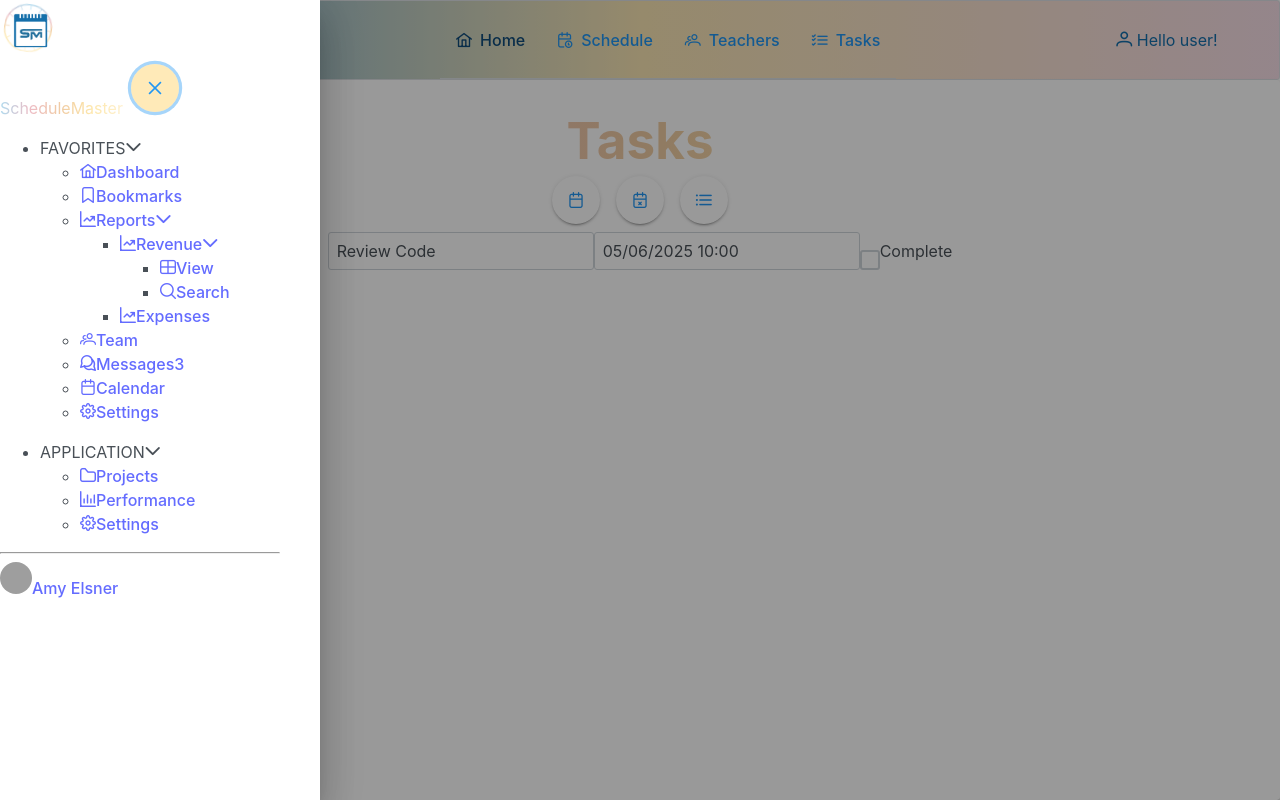
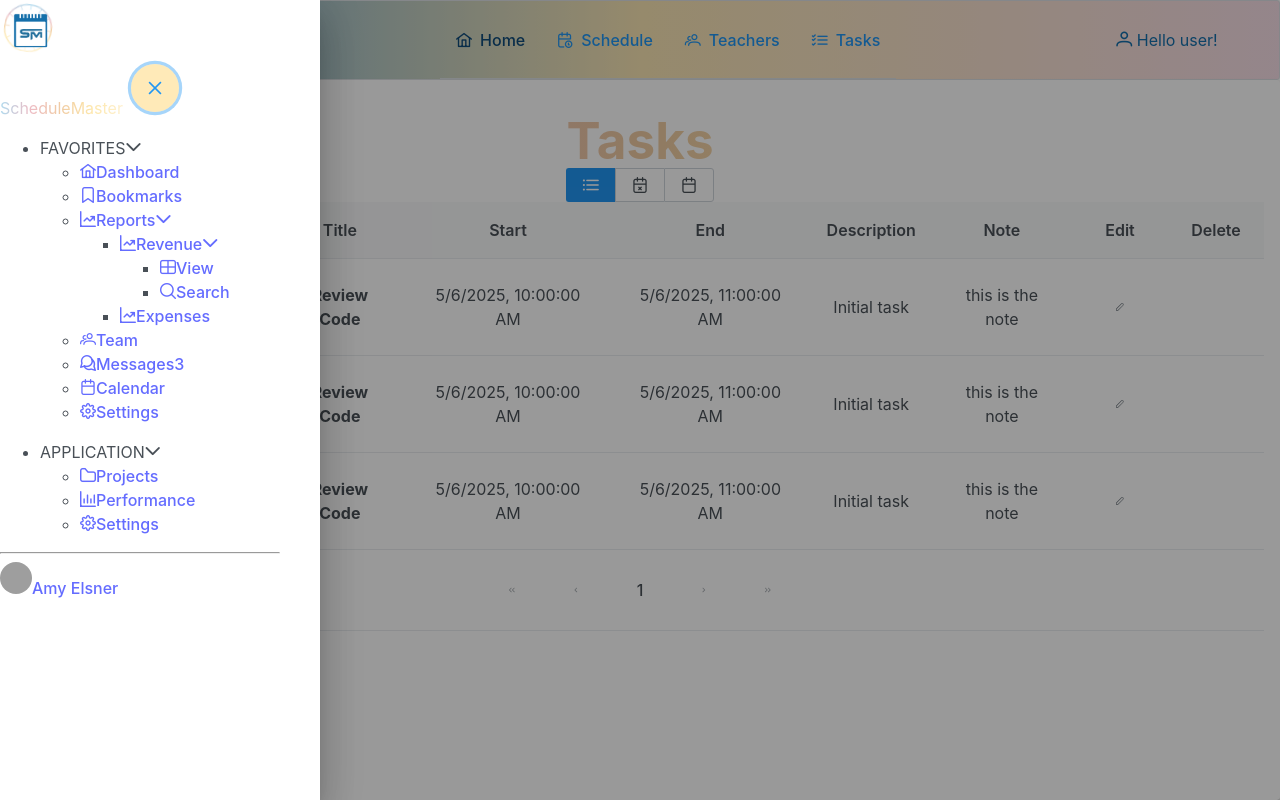
Before and after one commit to MONS-Designers/ScheduleMaster, a React (Vite) app in the folder ScheduleMasterClient/: page /tasks in a window 1280 px wide. Built offline with nearby package versions, Linux system fonts and the light colour scheme; grey boxes are pictures that could not be loaded.

Commit message:
Update task's list view

```diff
--- a/ScheduleMasterClient/src/components/tasks/ListViewTasks.tsx
+++ b/ScheduleMasterClient/src/components/tasks/ListViewTasks.tsx
@@ -5,6 +5,10 @@ import { Column } from "primereact/column";
 import { InputText } from "primereact/inputtext";
 import { Calendar } from "primereact/calendar";
 import { Checkbox } from "primereact/checkbox";
+import { priorityMap } from "../../utils/priorityMap";
+import { Chip } from "primereact/chip";
+import './TasksView.css';
+import { Button } from "primereact/button";
 
 interface Props {
   tasks: ITaskDTO[];
@@ -16,34 +20,37 @@ const ListViewTasks: React.FC<Props> = ({ tasks, onUpdate }) => {
     onUpdate({ ...task, [field]: value });
   };
 
+  const onRowEditComplete = (e: any) => {
+    // let _teachers = [...data];
+    // let { newData, index } = e;
+
+    // _teachers[index] = newData;
+
+    // setData(_teachers);
+    // Simulate saving to the server
+  };
+
+
+  const handleDelete = (teacherId: number): void => {
+    // Open a dialog with a question
+  };
+
   return (
-    <DataTable value={tasks} editMode="cell">
-      <Column
-        field="title"
-        header="Title"
-        editor={options => (
-          <InputText
-            value={options.rowData.title}
-            onChange={e => onCellEdit(options.rowData, "title", e.target.value)}
-          />
-        )}
+    <DataTable value={tasks} dataKey='id' paginator rows={25} editMode="row" onRowEditComplete={onRowEditComplete}>
+      <Column header="#" body={(_, options) => options.rowIndex + 1} />
+      <Column className="priority" field="priorityId" header="Priority" body={row => {
+        const priority = priorityMap[row.priorityId as keyof typeof priorityMap] || { label: "Unknown", color: "var(--gray-300)" };
+        return (
+          <Chip label={priority.label} style={{ backgroundColor: priority.color }} />
+        );
+      }}
       />
-      <Column
-        field="startDate"
-        header="Start"
-        body={row => new Date(row.startDate).toLocaleString()}
-        editor={options => (
-          <Calendar
-            // value={row.startDate ? new Date(row.startDate) : undefined}
-            onChange={e => onCellEdit(options.rowData, "startDate", e.value?.toISOString())}
-            showTime
-          />
-        )}
-      />
-      <Column
-        field="isComplete"
-        header="Complete"
-        body={row => (row.isComplete ? "Yes" : "No")}
+      <Column field="isComplete" header="Complete" body={row => (
+        <i
+          className={`pi ${row.isComplete ? "pi-check-circle Completed" : "pi-times-circle Incomplete"}`}
+          aria-label={row.isComplete ? "Completed" : "Incomplete"}
+        />
+      )}
         editor={options => (
           <Checkbox
             checked={options.rowData.isComplete}
@@ -51,6 +58,42 @@ const ListViewTasks: React.FC<Props> = ({ tasks, onUpdate }) => {
           />
         )}
       />
+      <Column className="bold-title" field="title" header="Title" editor={options => (
+        <InputText value={options.rowData.title} onChange={e => onCellEdit(options.rowData, "title", e.target.value)} />
+      )}
+      />
+      <Column field="startDate" header="Start" body={row => new Date(row.startDate).toLocaleString()} editor={options => (
+        <Calendar showTime
+          value={options.rowData.startDate ? new Date(options.rowData.startDate) : undefined}
+          onChange={e => onCellEdit(options.rowData, "startDate", e.value?.toISOString())}
+        />
+      )}
+      />
+      <Column field="endDate" header="End" body={row => new Date(row.endDate).toLocaleString()} editor={options => (
+        <Calendar showTime
+          value={options.rowData.endDate ? new Date(options.rowData.endDate) : undefined}
+          onChange={e => onCellEdit(options.rowData, "endDate", e.value?.toISOString())}
+        />
+      )}
+      />
+      <Column field="description" header="Description" body={row => row.description || "-"}
+        editor={options => (
+          <textarea rows={2} className="p-inputtext p-component w-full" value={options.rowData.description || ""} onChange={e => onCellEdit(options.rowData, "description", e.target.value)} />
+        )}
+      />
+      <Column field="noteContent" header="Note" body={row => row.noteContent || "-"}
+        editor={options => (
+          <InputText
+            value={options.rowData.noteContent || ""}
+            onChange={e => onCellEdit(options.rowData, "noteContent", e.target.value)}
+            className="w-full"
+          />
+        )}
+      />
+      <Column header='Edit' rowEditor={true} />
+      <Column header='Delete' body={(rowData) => (
+        <Button label="Delete" icon="pi pi-trash" onClick={() => handleDelete(rowData.teacherId)} severity="danger" />
+      )} />
     </DataTable>
   );
 };
--- /dev/null
+++ b/ScheduleMasterClient/src/components/tasks/TasksView.css
@@ -0,0 +1,27 @@
+.Incomplete{
+    color: var(--red-500);
+}
+
+.Completed{
+    color: var(--green-500);
+}
+
+.Unknown{
+    color: var(--gray-300);
+}
+
+.p-datatable .p-datatable-tbody > tr > td{
+    text-align: center;
+}
+
+.p-datatable .p-column-header-content{
+    justify-content: center;
+}
+
+.priority{
+    width: max-content;
+}
+
+.bold-title{
+    font-weight: bold;
+}
--- a/ScheduleMasterClient/src/pages/TasksManagement.tsx
+++ b/ScheduleMasterClient/src/pages/TasksManagement.tsx
@@ -4,9 +4,14 @@ import DailyViewTasks from "../components/tasks/DailyViewTasks";
 import { Button } from "primereact/button";
 import ListViewTasks from "../components/tasks/ListViewTasks";
 import WeeklyViewTasks from "../components/tasks/WeeklyViewTasks";
+import { SelectButton } from "primereact/selectbutton";
 
 type ViewMode = "daily" | "weekly" | "list";
-
+const ViewModeOptions = [
+    { icon: 'pi pi-list', value: 'list' },
+    { icon: 'pi pi-calendar-times', value: 'daily' },
+    { icon: 'pi pi-calendar', value: 'weekly' }
+];
 // interface Props {
 //   tasks: ITaskDTO[];
 //   onUpdate: (updatedTask: ITaskDTO) => void;
@@ -18,9 +23,31 @@ const initialTasks: ITaskDTO[] = [
         priorityId: 2,
         startDate: "2025-05-06T10:00",
         endDate: "2025-05-06T11:00",
+        isComplete: true,
+        description: "Initial task",
+        noteContent: 'this is the note',
+        title: "Review Code",
+        isActive: true,
+    },
+    {
+        id: 2,
+        priorityId: 1,
+        startDate: "2025-05-06T10:00",
+        endDate: "2025-05-06T11:00",
         isComplete: false,
         description: "Initial task",
-        noteContent: '1',
+        noteContent: 'this is the note',
+        title: "Review Code",
+        isActive: true,
+    },
+    {
+        id: 3,
+        priorityId: 3,
+        startDate: "2025-05-06T10:00",
+        endDate: "2025-05-06T11:00",
+        isComplete: false,
+        description: "Initial task",
+        noteContent: 'this is the note',
         title: "Review Code",
         isActive: true,
     },
@@ -28,7 +55,11 @@ const initialTasks: ITaskDTO[] = [
 
 const TasksManagement = (/*{ tasks, onUpdate }*/) => {
     const [tasks, onUpdate] = useState(initialTasks);
-    const [view, setView] = useState<ViewMode>("daily");
+    const [view, setView] = useState<ViewMode>('list');
+
+    const viewModeTemplate = (option: { icon: string | undefined; }) => {
+        return <i className={option.icon}></i>;
+    }
 
     const handleFieldChange = (id: number, field: keyof ITaskDTO, value: any) => {
         const updated = tasks.map(task =>
@@ -41,15 +72,13 @@ const TasksManagement = (/*{ tasks, onUpdate }*/) => {
     return (
         <div className="p-4">
             <h1 className='gradient-text'>Tasks</h1>
-            <div className="flex gap-2 m-4">
-                <Button icon="pi pi-calendar" text raised rounded aria-label="Daily" onClick={() => setView("daily")} tooltip="Daily View" />
-                <Button icon="pi pi-calendar-times" text raised rounded aria-label="Weekly" onClick={() => setView("weekly")} tooltip="Weekly View" />
-                <Button icon="pi pi-list" text raised rounded aria-label="List" onClick={() => setView("list")} tooltip="List View" />
-            </div>
+            <SelectButton value={view} onChange={(e) => setView(e.value)} itemTemplate={viewModeTemplate} optionLabel="value" options={ViewModeOptions} />
 
-            {view === "daily" && <DailyViewTasks tasks={tasks} onUpdate={() => { }} />}
-            {view === "weekly" && <WeeklyViewTasks tasks={tasks} onUpdate={() => { }} />}
-            {view === "list" && <ListViewTasks tasks={tasks} onUpdate={() => { }} />}
+            {tasks && tasks.length > 0 && <div>
+                {view === "daily" && <DailyViewTasks tasks={tasks} onUpdate={() => { }} />}
+                {view === "weekly" && <WeeklyViewTasks tasks={tasks} onUpdate={() => { }} />}
+                {view === "list" && <ListViewTasks tasks={tasks} onUpdate={() => { }} />}
+            </div>}
         </div>
     );
 };
--- /dev/null
+++ b/ScheduleMasterClient/src/utils/priorityMap.ts
@@ -0,0 +1,5 @@
+export const priorityMap = {
+    1: { label: "Low", color: "var(--green-200)" },
+    2: { label: "Medium", color: "var(--yellow-200)" },
+    3: { label: "High", color: "var(--red-200)" },
+};
```
